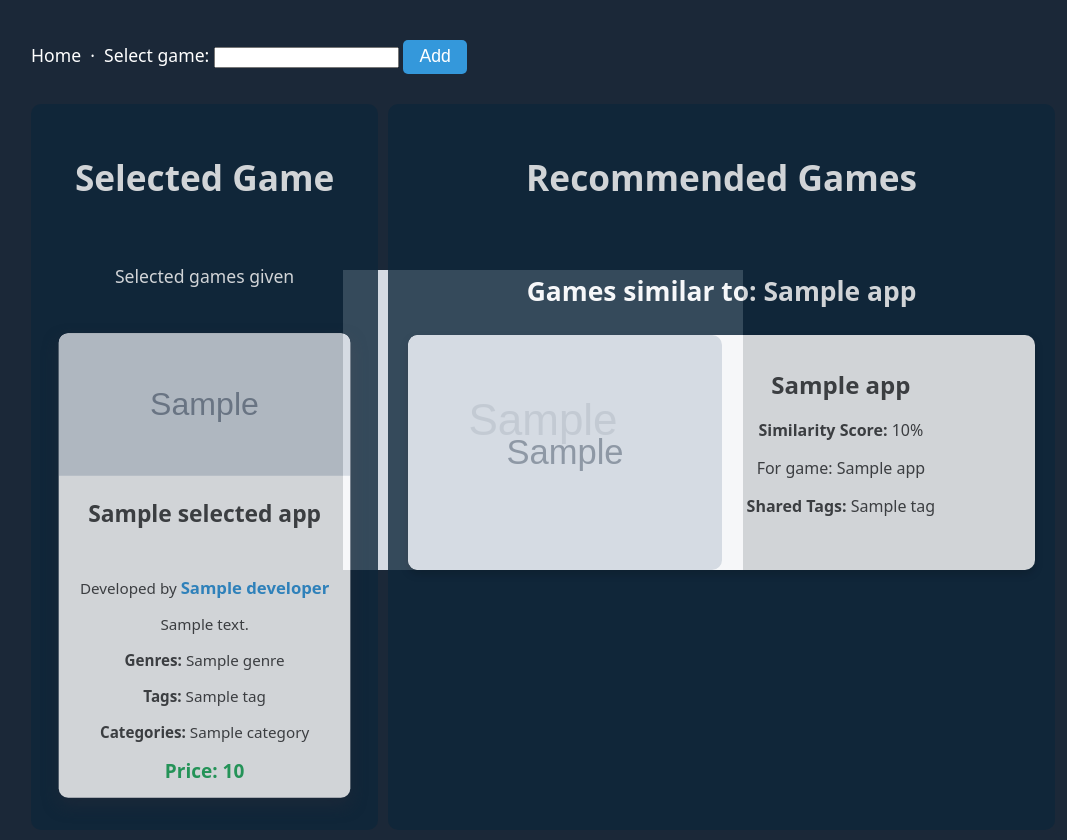
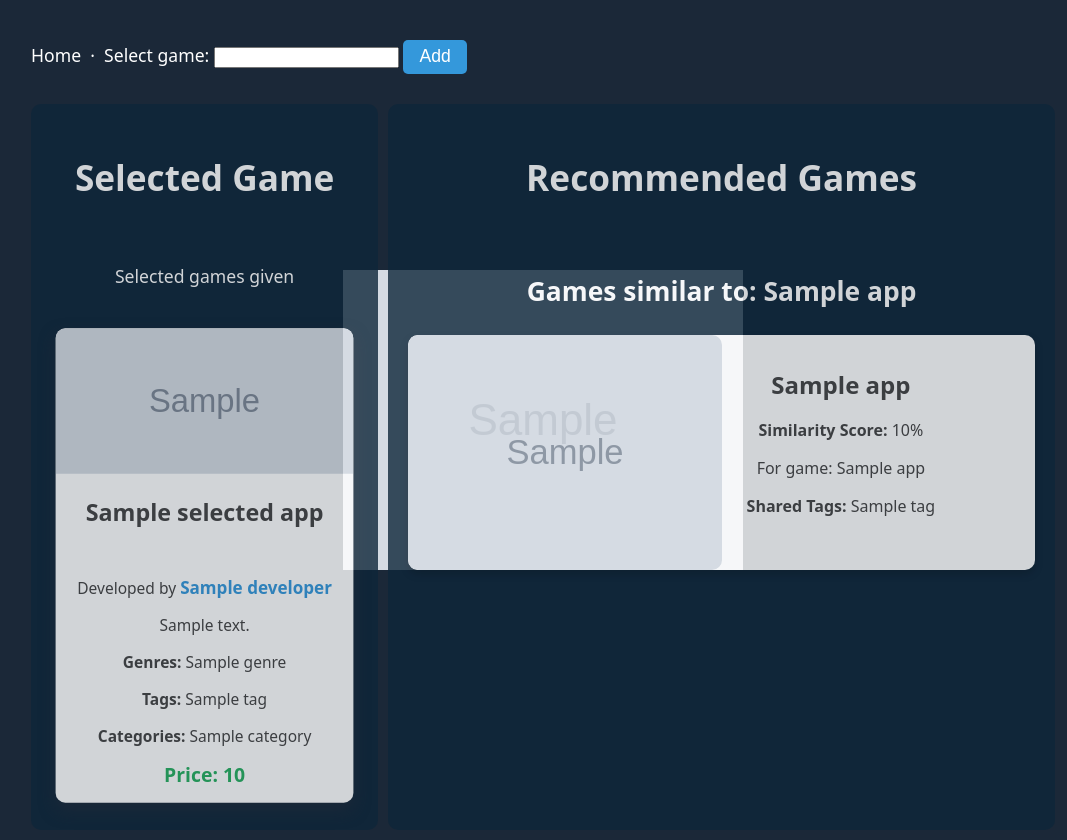
Before and after one commit to ultimo2002/playdate, a Python web app: template code/templates/game_output.html in a window 1280 px wide, with the pointer over the restyled element. Shown: the whole page, without its empty margins (97-1164 px from the left). Run offline with Jinja, Linux system fonts and the light colour scheme; the template is opened without the code that fills it: most values are stand-ins (such as "Sample title", 1, 10 or a date in 2020); grey boxes marked "Sample" are stand-in pictures.

Commit message:
Update styles.css

```diff
--- a/code/static/styles.css
+++ b/code/static/styles.css
@@ -397,7 +397,7 @@
 }
 
 .selected-card:hover {
-    transform: scale(0.95);
+    transform: scale(0.97);
 }
 
 .folded img{
```
